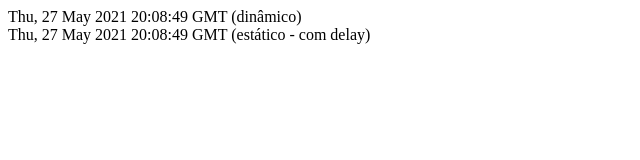
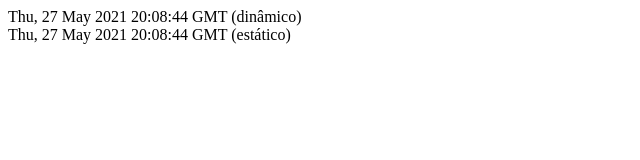
Before and after one commit to gustavo3x2/Ideia-Unica, a Next.js app: page /tempo in a window 1280 px wide. Shown: the top 160 px of the page, without its empty margins (0-640 px from the left). Built offline with nearby package versions, Linux system fonts and the light colour scheme.

Commit message:
teste de tempo revalidate

```diff
--- a/pages/tempo.js
+++ b/pages/tempo.js
@@ -8,7 +8,7 @@
     return(
         <div>
             <div>{dynamicDateString} (dinâmico)</div>
-            <div>{props.staticDateString} (estático - com delay)</div>
+            <div>{props.staticDateString} (estático)</div>
 
         </div>
     )
@@ -16,19 +16,15 @@
 
 export async function getStaticProps () {
     console.log('> Passando pelo getStaticProps();');
-    console.log('> Adicionando delay de 5 segundos')
-
-    await delay(5000);
     const staticDate = new Date();
     const staticDateString = staticDate.toGMTString();
 
     return{
         props: {
             staticDateString
-        }
+        },
+        revalidate: 1
     }
 }
 
-const delay = ms => new Promise(resolve => setTimeout(resolve, ms));
-
 export default Tempo;
```
